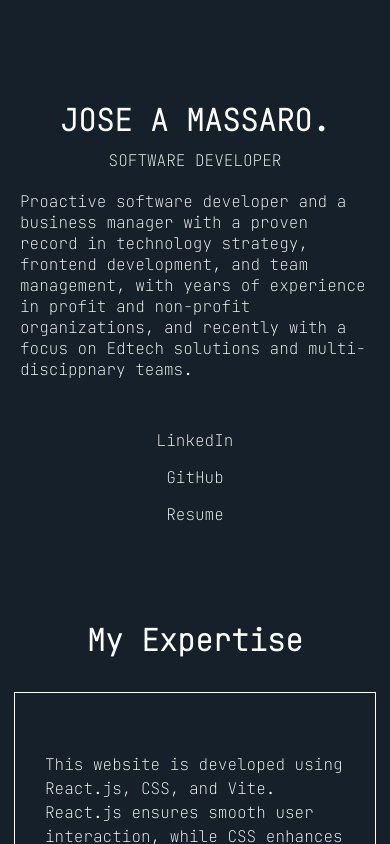
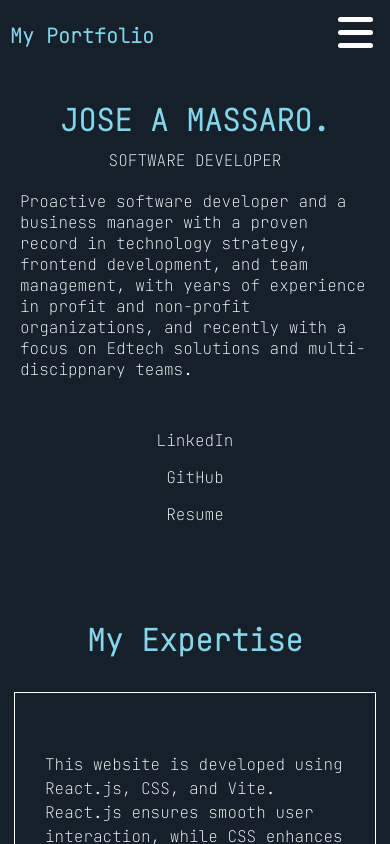
Before and after one commit to jamassaro/jamassaro.github.io, a React (Vite) app: page / in a window 390 px wide. Shown: the top 844 px of the page. Built offline with nearby package versions, Linux system fonts and the light colour scheme.

Commit message:
add burger menu and fix responsive

```diff
--- a/src/components/Navbar.jsx
+++ b/src/components/Navbar.jsx
@@ -1,6 +1,6 @@
 import React from 'react'
 import './navbar.css'
-import { Link, Navigate, useNavigate } from 'react-router-dom'
+import { Link, useNavigate } from 'react-router-dom'
 
 const Navbar = () => {
   const navigate = useNavigate()
@@ -19,17 +19,27 @@ const Navbar = () => {
   }
 
   return (
+    <>
+    <div className='navbar-container-mobile'>
+    <Link to='/'><h1>My Portfolio</h1></Link>
+    <div className='hamburger-menu'>
+      <span></span>
+      <span></span>
+      <span></span>
+    </div>
+    </div>
     <div className='nav-container'>
       <div className='logo-wrapper'>
         <h3 className='name-logo'>JoseMassaro._</h3>
       </div>
       <div className='navigation-wrapper'>
         <Link to='/'>home</Link>
-       <h5 onClick={() =>handleNavigation('my-expertise')}>expertise</h5>
-       <h5 onClick={() =>handleNavigation('my-work')}>work</h5>
-       <h5 onClick={() =>handleNavigation('/contact')}>contact</h5>
+        <h5 onClick={() => handleNavigation('my-expertise')}>expertise</h5>
+        <h5 onClick={() => handleNavigation('my-work')}>work</h5>
+        <h5 onClick={() => handleNavigation('/contact')}>contact</h5>
       </div>
     </div>
+    </>
   )
 }
 
--- a/src/components/navbar.css
+++ b/src/components/navbar.css
@@ -1,8 +1,16 @@
 .nav-container {
+    display: none;
+}
+
+.navbar-container-mobile {
     width: 100%;
-    height: 100px;
-    display: none;
+    position: fixed;
+    top: 0;
     background-color: #16202A;
+    padding: 10px;
+    display: flex;
+    justify-content: space-between;
+
 
 }
 
@@ -35,8 +43,43 @@
     font-size: 16px;
 }
 
+.hamburger-menu {
+    width: 100%;
+    cursor: pointer;
+    width: 50px;
+    height: 50px;
+    margin-right: 20px;
+    margin-top: 1px;
+    display: flex;
+    flex-direction: column;
+    justify-content: center;
+    align-items: center
+}
+
+.hamburger-menu span {
+    display: block;
+    width: 35px;
+    height: 5px;
+    background-color: white;
+    margin-bottom: 8px;
+    border-radius: 5px;
+}
+
+h1 {
+    font-family: JetBrains Mono;
+    font-size: 30px;
+    font-weight: bold !important;
+    color: #84D6EA;
+}
+
 @media screen and (min-width: 768px) {
     .nav-container  {
         display: flex;
     }
+    .navbar-container-mobile {
+        width: 100%;
+        height: 100px;
+        display: none;
+        background-color: #16202A;
+    }
   }
--- a/src/pages/projects/projects.css
+++ b/src/pages/projects/projects.css
@@ -1,6 +1,7 @@
 .project-page-container {
     padding: 20px;
     height:fit-content;
+    margin-top: 50px;
 
 }
 
```
